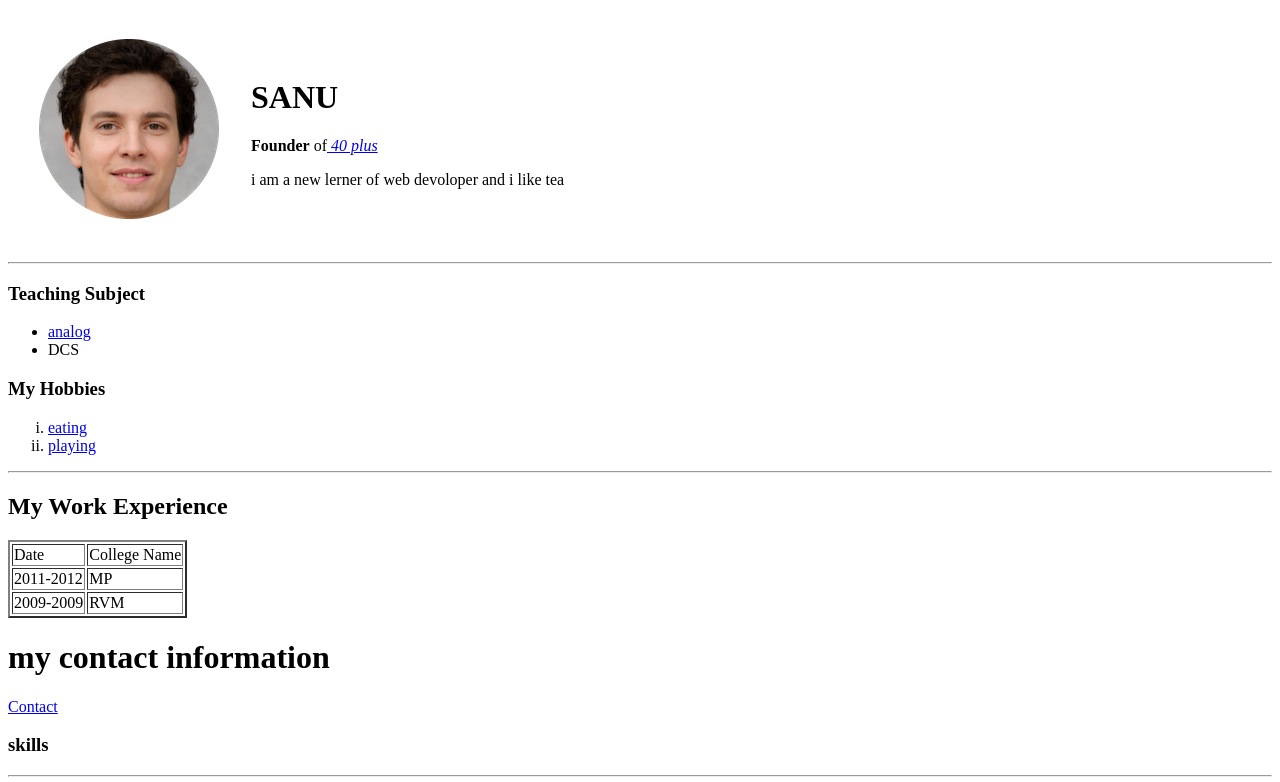
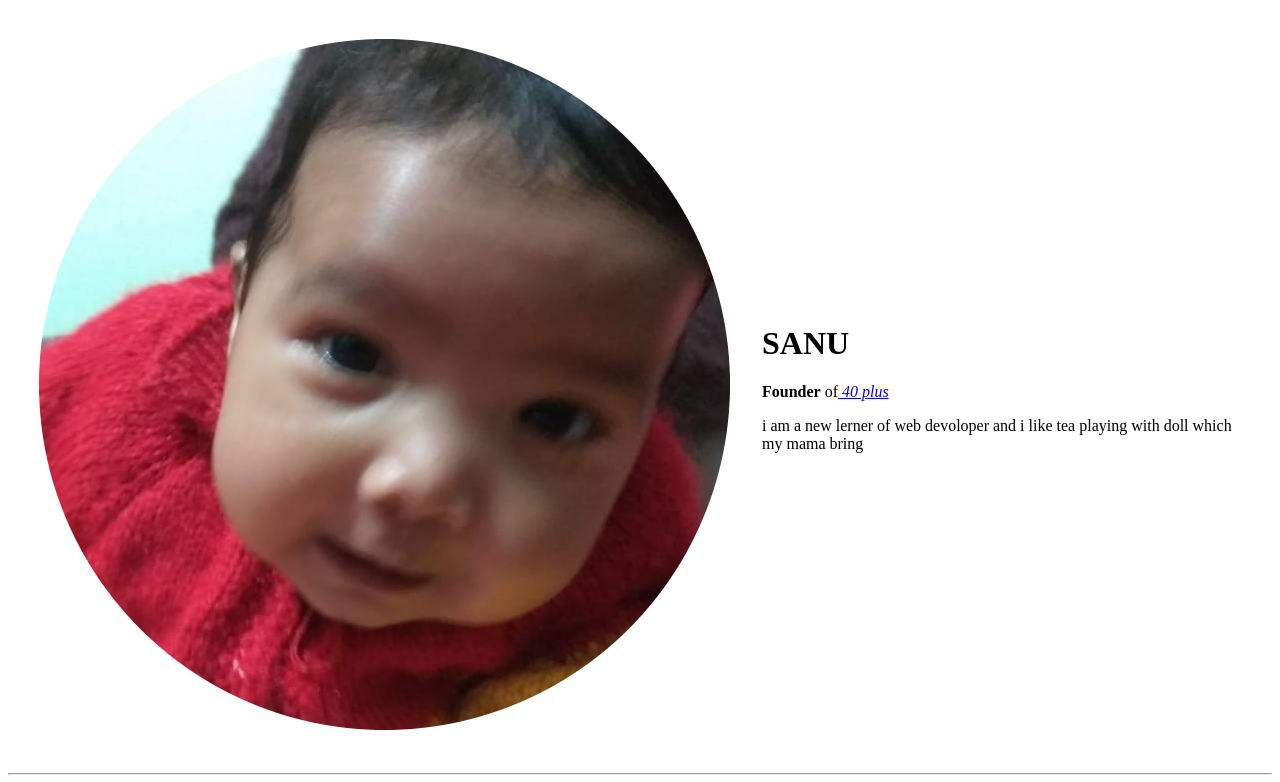
Before and after one commit to Sharmasantosh493/FIRST, a plain HTML site: page index.html in a window 1280 px wide. Shown: the top 782 px of the page. Drawn offline with Linux system fonts and the light colour scheme.

Commit message:
Update index.html

```diff
--- a/index.html
+++ b/index.html
@@ -2,15 +2,15 @@
 <html lang="en" dir="ltr">
   <head>
     <meta charset="utf-8">
-    <title> SANU Personal Site</title>
+    <title> MANVI Personal Site</title>
   </head>
   <body>
     <table cellspacing="30">
       <tr>
-        <td><img src="fake-human-circle-img.png" alt=""></td>
+        <td><img src="manvi-modified.png" alt=""></td>
         <td><h1>SANU</h1>
         <p><strong>Founder</strong> of<em><a href="https://www.holidify.com/places/gwalior/gwalior-trade-fair-sightseeing-1952.html/"> 40 plus</a></em></p>
-        <p>i am a new lerner of web devoloper and i like tea</p></td>
+        <p>i am a new lerner of web devoloper and i like tea playing with doll which my mama bring</p></td>
       </tr>
     </table>
 
```
